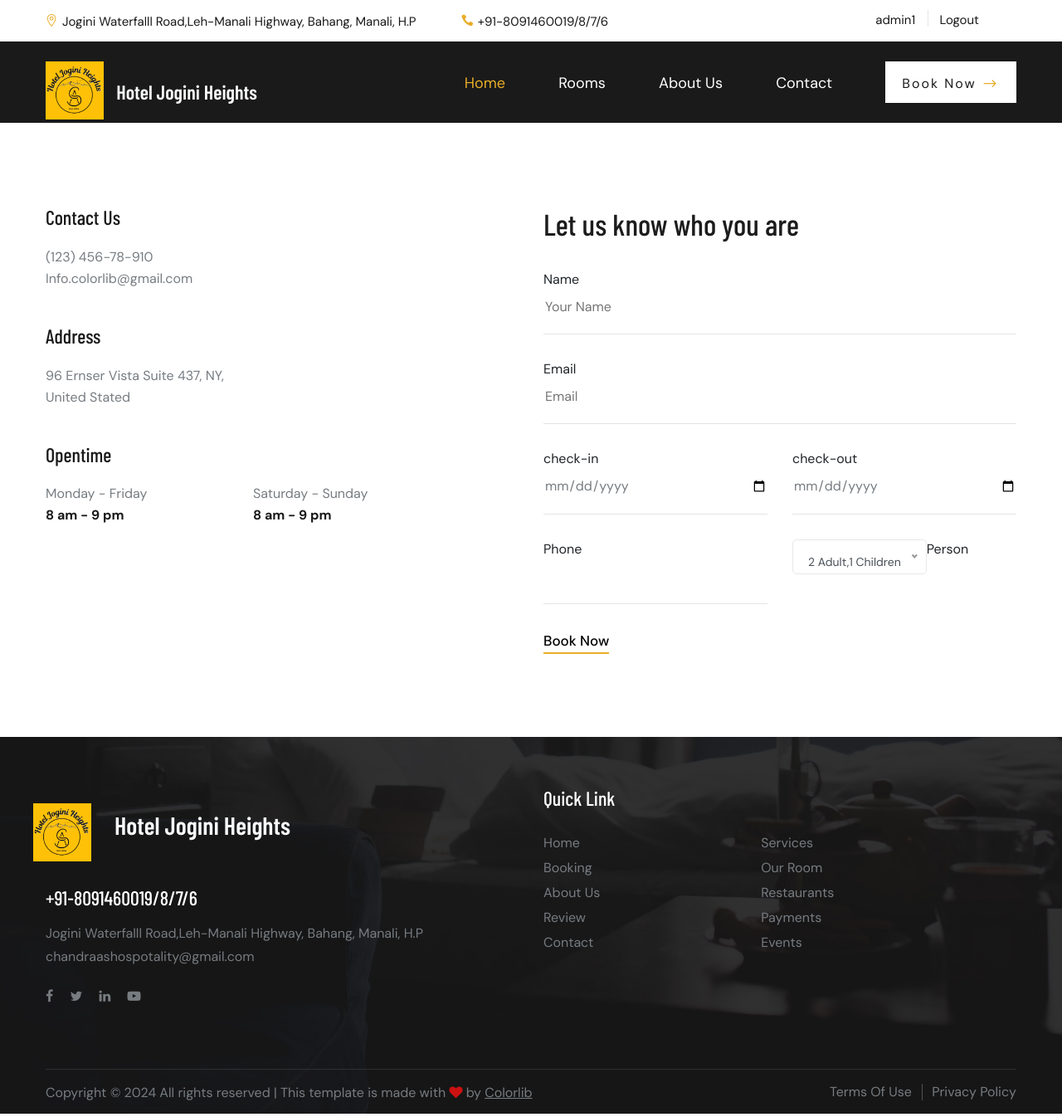
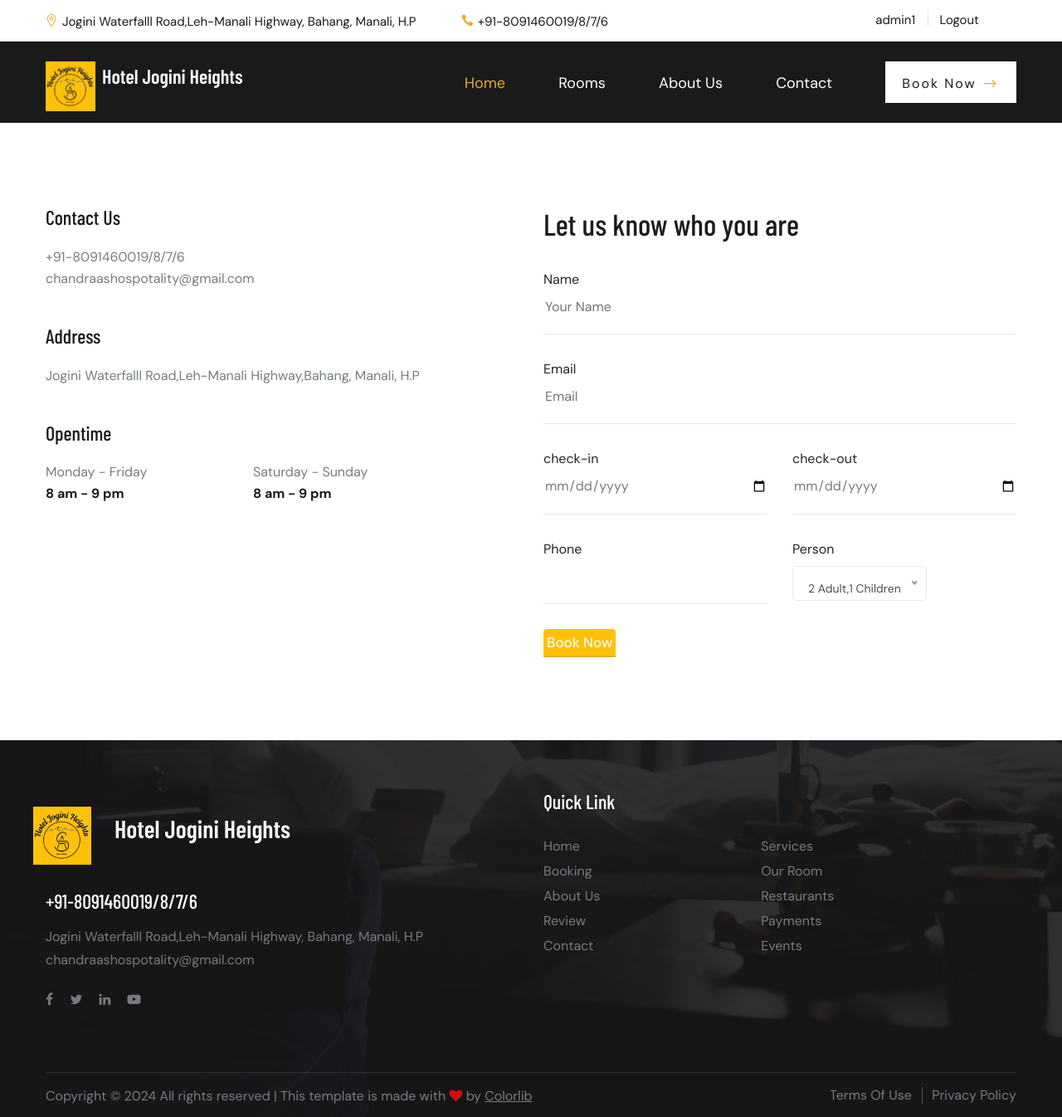
Before and after one commit to vijaypatel993568/hotel_booking, a Django app: page /booking/1 in a window 1280 px wide. Shown: the whole page at 83% size. Run offline with Django 4.2, Linux system fonts and the light colour scheme; a user stored in the database is signed in; data comes from the database, SQL or seed files in the repository; both versions use the stored data as it was after the commit; some libraries are stand-ins or nearby versions; some web fonts are replaced.

Commit message:
4 th commit

```diff
--- a/bookingApp/templates/booking.html
+++ b/bookingApp/templates/booking.html
@@ -10,13 +10,14 @@
                     <div class="contact__widget__item">
                         <h4>Contact Us</h4>
                         <ul>
-                            <li>(123) 456-78-910</li>
-                            <li>Info.colorlib@gmail.com</li>
+                            <li>+91-8091460019/8/7/6</li>
+                            <li>chandraashospotality@gmail.com</li>
                         </ul>
                     </div>
                     <div class="contact__widget__item">
                         <h4>Address</h4>
-                        <p>96 Ernser Vista Suite 437, NY, <br />United Stated</p>
+                        <p>Jogini Waterfalll Road,Leh-Manali Highway,Bahang, Manali, H.P</p>
+
                     </div>
                     <div class="contact__widget__time">
                         <h4>Opentime</h4>
@@ -65,8 +66,9 @@
                                 <label for="phone">Phone</label>
                                 <input type="text" name="phone" value="{{customer_data.phone}}">
                             </div>
-                            <div class="col-md-6">
+                            <div class="col-md-6 ">
                                 <label for="person">Person</label>
+                                <br>
                                 <select class="form-control" name="person">
                                     <option value="2 Adult,1 Children">2 Adult,1 Children</option>
                                     <option value="2 Adult">2 Adult</option>
@@ -76,7 +78,7 @@
                         </div>
 
 
-                        <button type="submit">Book Now </button>
+                        <button type="submit"class="btn bg-warning text-light p-1">Book Now </button>
                     </form>
                 </div>
             </div>
--- a/bookingApp/templates/index.html
+++ b/bookingApp/templates/index.html
@@ -72,10 +72,11 @@
             <ul>
                 {% if request.user.is_authenticated%}
                 <li><a href="/authapp/profile/">{{request.user.username}}</a></li>
+                <li><a href="/authapp/logout/">Logout</a></li>
                 {%else%}
                 <li><a href="/authapp/login/">Login</a></li>
+                <li><a href="/authapp/signup/">Register</a></li>
                 {%endif%}
-                <li><a href="/authapp/signup/">Register</a></li>
             </ul>
         </div>
     </div>
@@ -123,10 +124,10 @@
             <div class="container">
                 <div class="row">
                     <div class="col-lg-3 d-flex flex-row">
-                        <div class="header__logo " style="height: 70px;width: 70px;">
+                        <div class="header__logo " style="height: 80px;width: 60px;">
                             <a href="/"><img src="/static/img/logoS.png" alt=""></a>
                         </div>
-                        <div class="pt-4 m-auto">
+                        <div class="pt-4 mx-2">
                             <h4 class="text-light">Hotel Jogini Heights</h4>
                         </div>
                     </div>
--- a/bookingApp/templates/rooms.html
+++ b/bookingApp/templates/rooms.html
@@ -68,7 +68,8 @@
                         <li><span>Services:</span>{{room.services}}</li>
                         <li><span>View:</span>Sea View</li>
                     </ul>
-                    <a class=" text-warning " href="/booking/{{room.id}}">Book Now</a>
+                    <a class="btn btn-warning  text-light p-1" href="/booking/{{room.id}}">Book Now</a>
+
                 </div>
             </div>
             <!-- <div class="col-lg-6 p-0 order-lg-2 order-md-2 col-md-6 ">
```
Also changed, not shown: bookingApp/static/css/style.css (line endings or trailing spaces), db.sqlite3.
